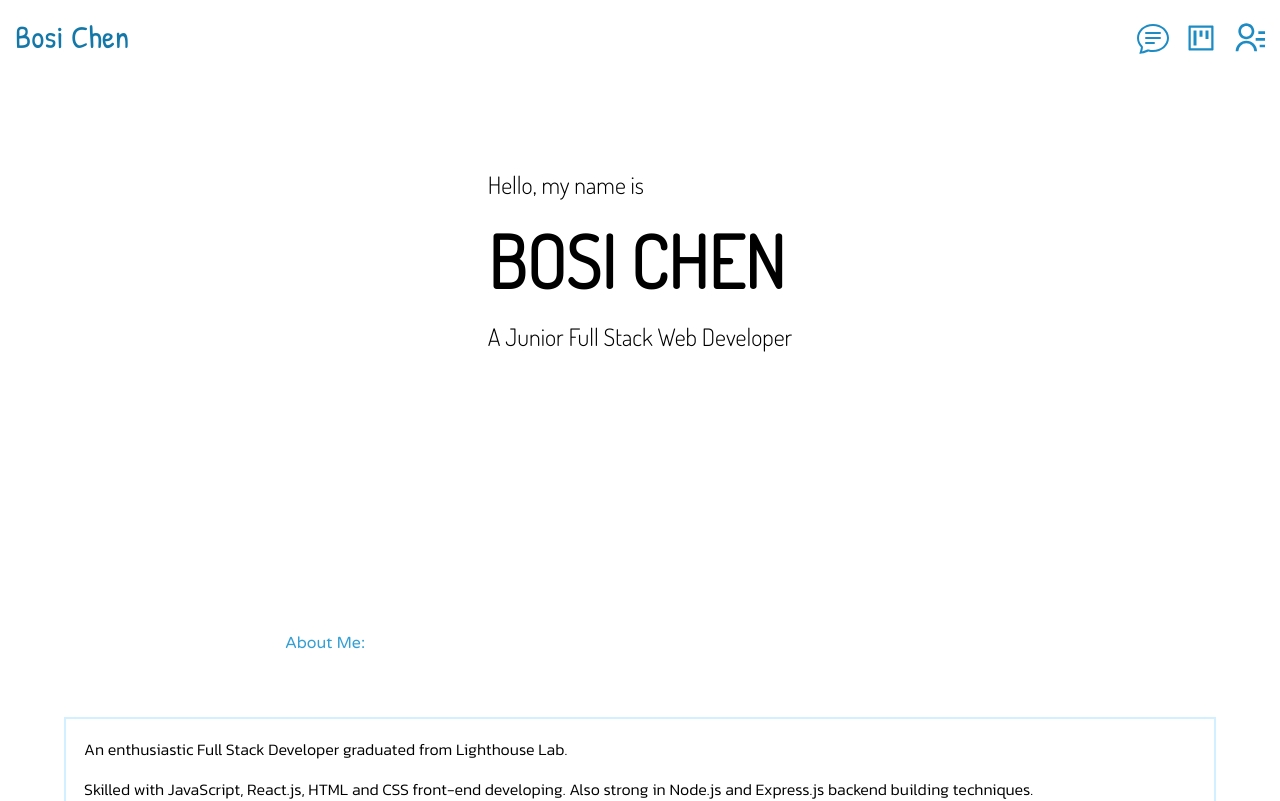
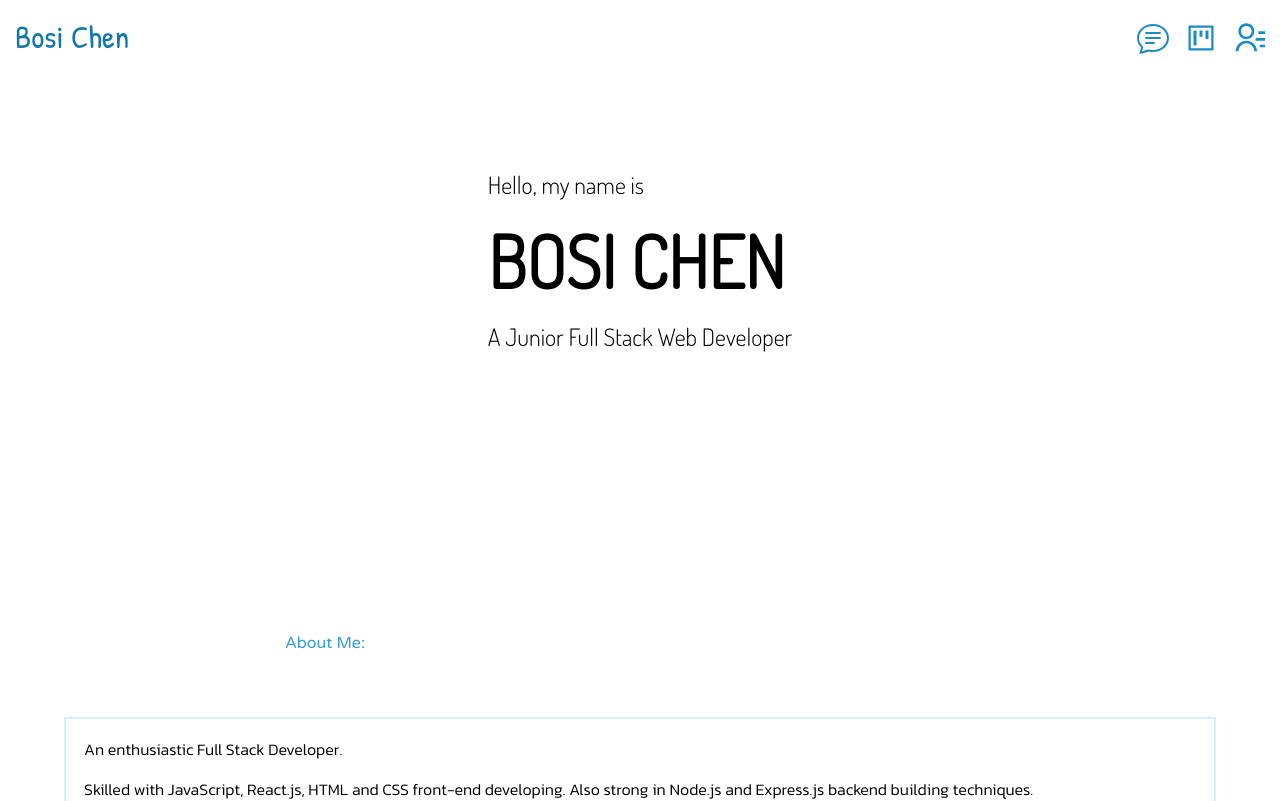
Before and after one commit to BosiC0015/personal-website, a React (Create React App) app: page / in a window 1280 px wide. Shown: the top 801 px of the page. Built offline with nearby package versions, Linux system fonts and the light colour scheme; a web font is replaced by a local one.

Commit message:
change text

```diff
--- a/src/components/Introduction.js
+++ b/src/components/Introduction.js
@@ -14,7 +14,7 @@ export default function Introduction() {
       </div>
       <p className="contact-me">About Me:</p>
         <div className="intro-text" id="intro-text">
-          <p className="content">An enthusiastic Full Stack Developer graduated from Lighthouse Lab.</p>
+          <p className="content">An enthusiastic Full Stack Developer.</p>
           <p className="content">Skilled with JavaScript, React.js, HTML and CSS front-end developing. Also strong in Node.js and Express.js backend building techniques.</p>
           <p className="content">A fast-learner and can be kept up to date with the new introduced contents. Indeed enjoys the programming process in web development and is willing to learn to become a competitive developer.</p>
           <p id="more"><a id="more" href="/more-about-me">more...</a></p>
```
